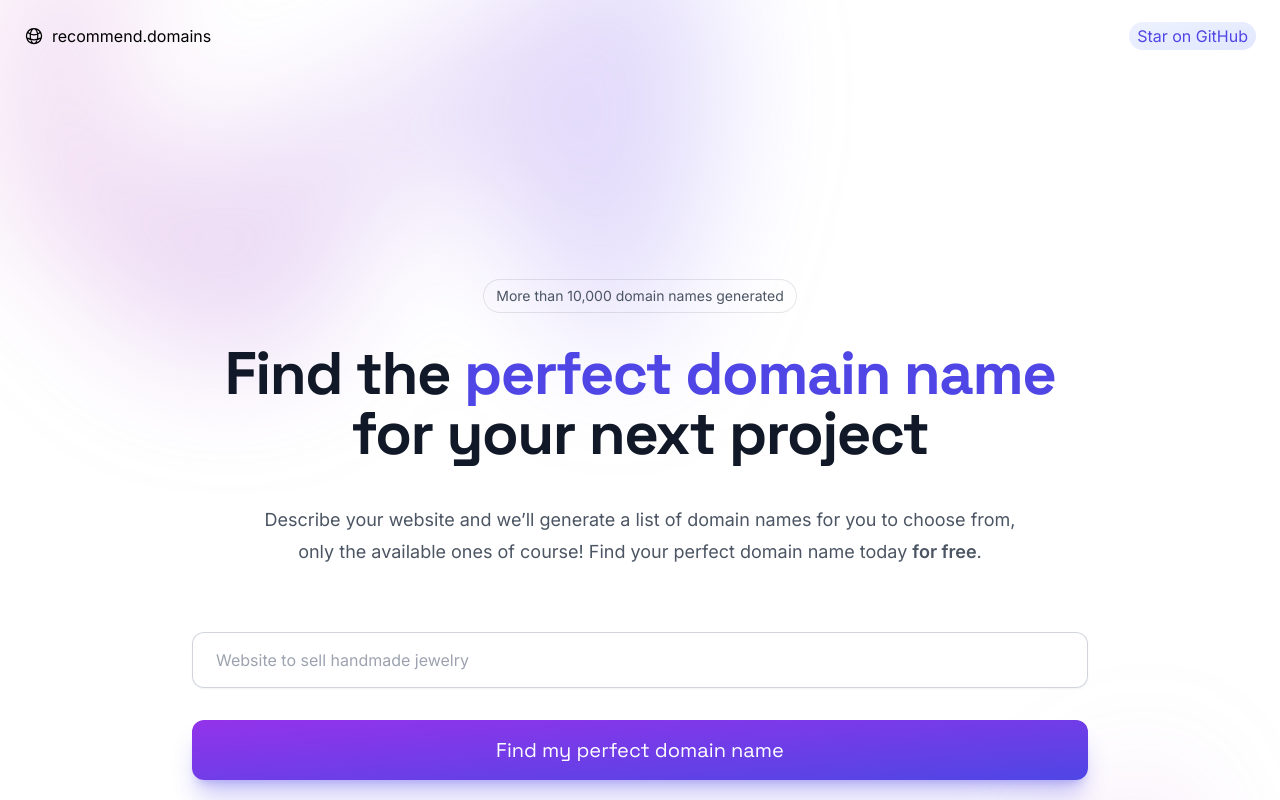
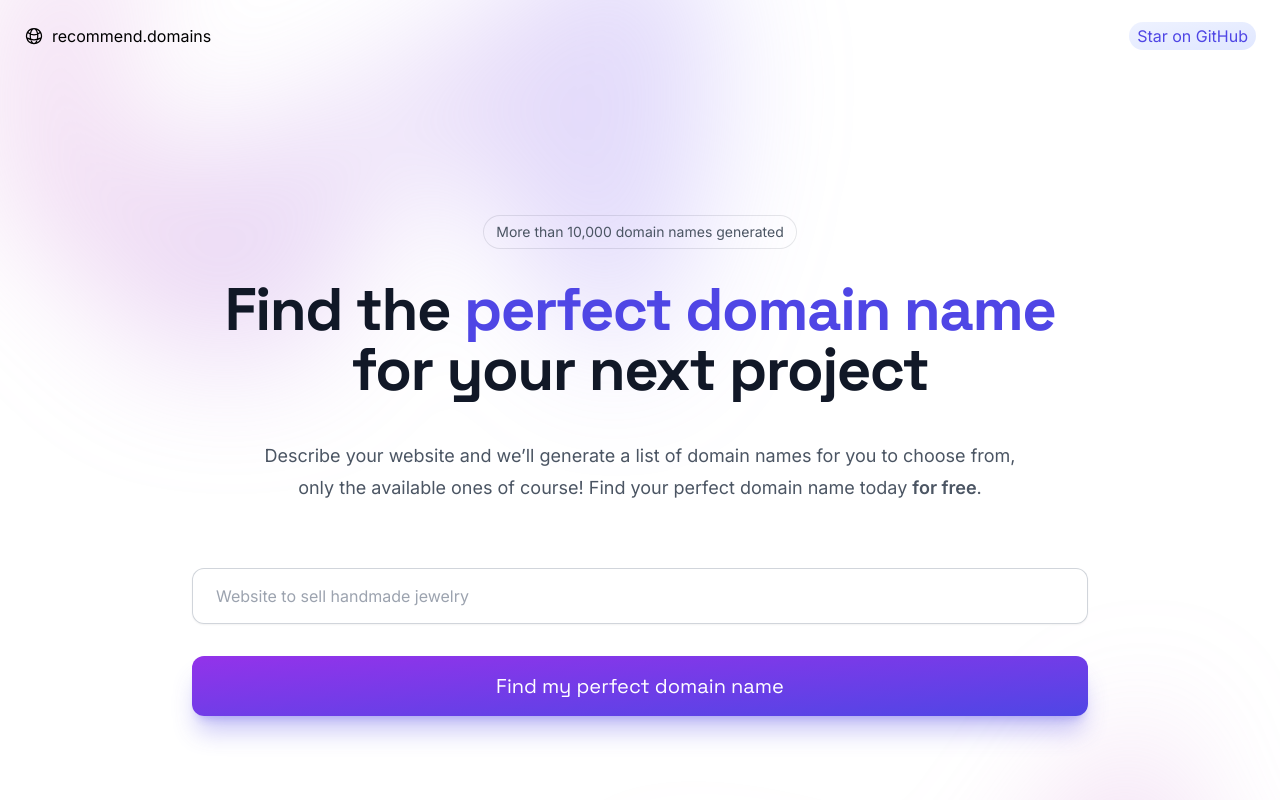
Before and after one commit to gregives/recommend.domains, a Next.js app: page / in a window 1280 px wide. Shown: the top 800 px of the page. Built offline with nearby package versions, Linux system fonts and the light colour scheme.

Commit message:
Add `@vercel/analytics` (#6)

```diff
--- a/app/layout.tsx
+++ b/app/layout.tsx
@@ -2,6 +2,7 @@ import "focus-visible";
 import "./globals.css";
 
 import { GlobeAltIcon } from "@heroicons/react/24/outline";
+import { Analytics } from "@vercel/analytics/react";
 import { Inter, Space_Grotesk } from "next/font/google";
 
 const inter = Inter({
@@ -57,6 +58,7 @@ export default function RootLayout({
           </nav>
         </header>
         {children}
+        <Analytics />
       </body>
     </html>
   );
--- a/app/page.tsx
+++ b/app/page.tsx
@@ -150,7 +150,7 @@ export default function Home() {
             </defs>
           </svg>
         </div>
-        <div className="mx-auto max-w-4xl py-32 sm:py-48 lg:py-56">
+        <div className="mx-auto max-w-4xl -mt-16 py-32 sm:py-48 lg:py-56">
           <div className="flex flex-col items-center text-center">
             <div className="hidden sm:mb-8 sm:flex sm:justify-center">
               <div className="relative rounded-full py-1 px-3 text-sm leading-6 text-gray-600 ring-1 ring-gray-900/10 hover:ring-gray-900/20">
--- a/package.json
+++ b/package.json
@@ -12,6 +12,7 @@
     "@headlessui/react": "^1.7.13",
     "@heroicons/react": "^2.0.16",
     "@tailwindcss/forms": "^0.5.3",
+    "@vercel/analytics": "^0.1.11",
     "autoprefixer": "^10.4.14",
     "focus-visible": "^5.2.0",
     "next": "13.2.4",
```
Also changed, not shown: 1 other file (tests, documents, lock files or other folders).
